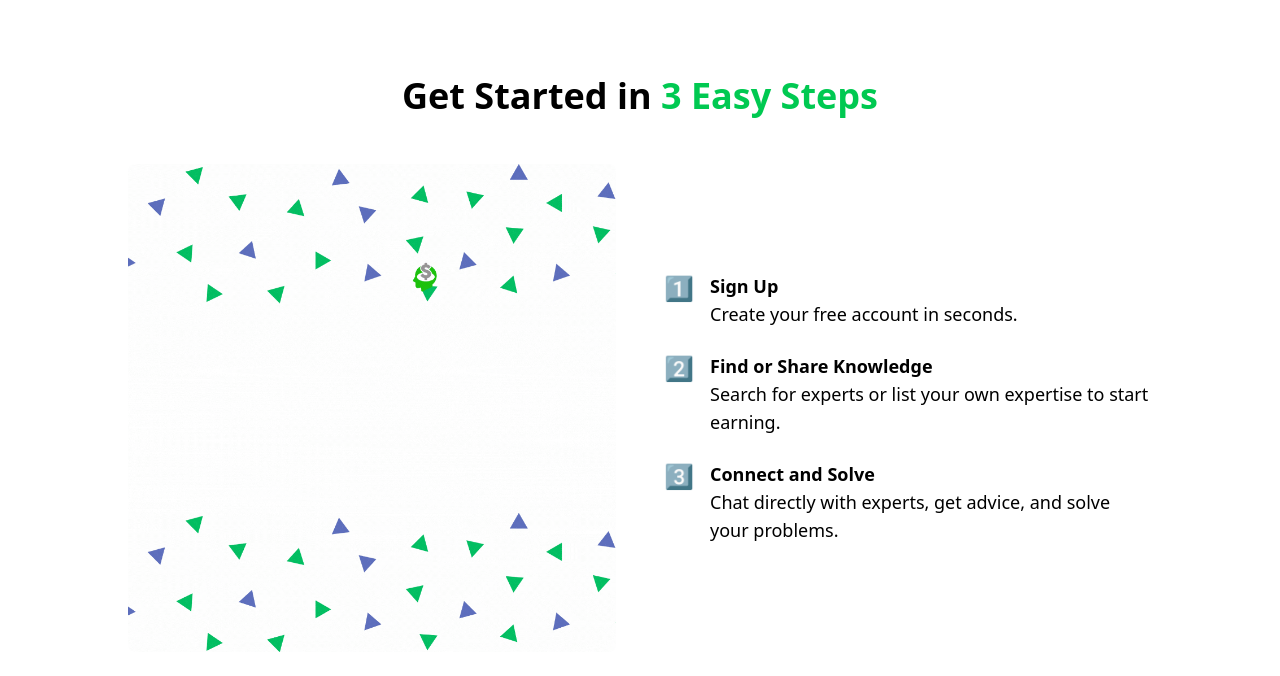
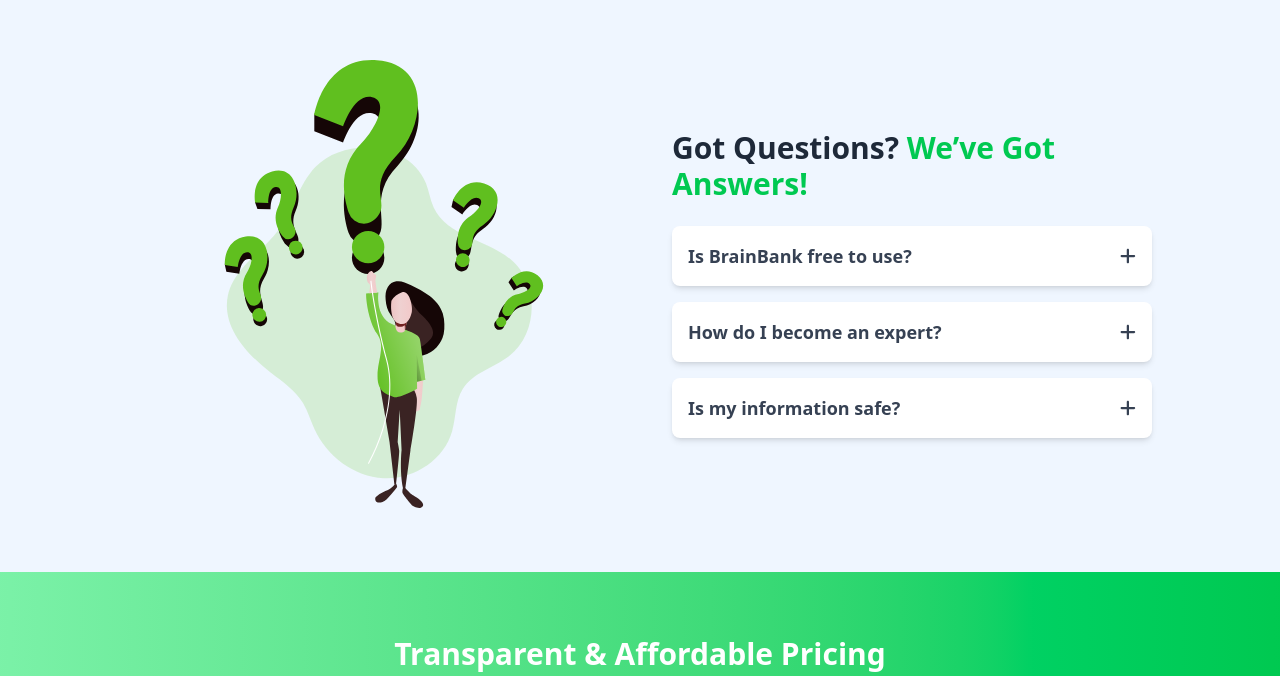
Before and after one commit to anisulislam10/brain-bank-landing, a React (Vite) app: page / in a window 1280 px wide. Shown: the part 1764-2440 px from the top of the page. Built offline with nearby package versions, Linux system fonts and the light colour scheme.

Commit message:
added seo

```diff
--- a/package.json
+++ b/package.json
@@ -23,6 +23,7 @@
     "i18n-iso-countries": "^7.13.0",
     "react": "^18.3.1",
     "react-dom": "^18.3.1",
+    "react-helmet-async": "^2.0.5",
     "react-icons": "^5.4.0",
     "react-router": "^7.1.5",
     "react-router-dom": "^7.1.5"
--- a/src/App.jsx
+++ b/src/App.jsx
@@ -1,21 +1,15 @@
-import { useState } from 'react'
-import reactLogo from './assets/react.svg'
-import viteLogo from '/vite.svg'
-import './App.css'
-import React from 'react'
-import Home from './page/Home'
+import { HelmetProvider } from "react-helmet-async";
+import React from "react";
+import './App.css';
+import Home from './page/Home';
 import 'animate.css';
 
-
 function App() {
-
   return (
-    <>
-
-      <Home/>
-
-    </>
-  )
+    <HelmetProvider>
+      <Home />
+    </HelmetProvider>
+  );
 }
 
-export default App
+export default App;
--- a/src/components/Header/Page.jsx
+++ b/src/components/Header/Page.jsx
@@ -1,38 +1,52 @@
-import React, { useEffect, useRef } from 'react';
+import React, { useEffect, useRef } from "react";
+import { Helmet } from "react-helmet-async";  // Import Helmet
 import logo_off from './../../assets/logo/logo.webp';
 import img1 from './../../assets/header/h1.webp';
 import screenn from './../../assets/header/screenn.png';
-// import app from './../../assets/header/app.webp'
-import InvestorSection from '../Investor';
-import FAQSection from '../FAQSection';
-import KeyFeaturesSection from '../KeyFeaturesSection';
-import PricingSection from '../Pricing';
-import ProblemSolutionSection from '../OurSolution';
-import TeamSection from '../Team';
+import app from './../../assets/header/bgif.gif';
+import InvestorSection from "../Investor";
+import FAQSection from "../FAQSection";
+import KeyFeaturesSection from "../KeyFeaturesSection";
+import PricingSection from "../Pricing";
+import ProblemSolutionSection from "../OurSolution";
+import TeamSection from "../Team";
+import Footer from "../Footer";
 import { Link } from "react-router-dom";
-import app from './../../assets/header/bgif.gif'
-
-import AOS from 'aos';
-import 'aos/dist/aos.css';
-import Footer from '../Footer';
-import AppDownloadCard from '../AppDownloadCard/AppDownloadCard';
+import AOS from "aos";
+import "aos/dist/aos.css";
 
 const Page = () => {
-
   const featuresRef = useRef(null);
 
-  // Scroll to the features section
-  const handleScroll = () => {
-    featuresRef.current?.scrollIntoView({ behavior: 'smooth' });
-  };
-
-   useEffect(() => {
+  useEffect(() => {
     AOS.init({ duration: 1000 });
   }, []);
 
   return (
-    <div >
-      {/* Headline (Above the Fold) */}
+    <div>
+      {/* SEO Metadata */}
+      <Helmet>
+        <title>BrainBank - Real People, Real Advice</title>
+        <meta
+          name="description"
+          content="BrainBank connects you with everyday experts for real advice on immigration, career guidance, event planning, and more. Get affordable, practical solutions instantly!"
+        />
+        <meta
+          name="keywords"
+          content="BrainBank, expert advice, career guidance, immigration help, affordable consultation, online experts, real people advice"
+        />
+        <meta name="author" content="BrainBank Team" />
+        <meta property="og:title" content="BrainBank - Real People, Real Advice" />
+        <meta
+          property="og:description"
+          content="Access expert guidance anytime, anywhere. Connect with real people for practical advice on career, immigration, and more."
+        />
+        <meta property="og:image" content={logo_off} />
+        <meta property="og:url" content="https://sharplogicians.com/" />
+        <meta name="twitter:card" content="summary_large_image" />
+      </Helmet>
+
+      {/* Page Content */}
       <section className="relative bg-gradient-to-r from-green-500 to-green-600 text-white min-h-screen flex flex-col md:flex-row items-center justify-center text-center md:text-left px-4 sm:px-8 md:px-12 lg:px-16">
         <img
           src={logo_off}
@@ -43,13 +57,11 @@
         {/* Flex Container for Text and Images */}
         <section className="flex flex-col items-center px-4 sm:px-8 lg:px-16">
           <div className="flex flex-col md:flex-row items-center justify-between w-full max-w-6xl mx-auto mb-8 sm:mb-12 md:mb-16 gap-6 md:gap-12 lg:gap-16 text-center md:text-start">
-
-            {/* Text Section */}
             <div className="flex flex-col items-center sm:items-center md:items-start w-full sm:w-5/6 md:w-3/4 lg:w-1/2 px-4 sm:px-6 md:px-8 text-center sm:text-center md:text-start">
-              <h1 className="text-2xl sm:text-3xl md:text-4xl font-extrabold mb-4 sm:mb-6 md:mb-8 animate__animated animate__fadeIn mt-[100px] text-start">
+              <h1 className="text-2xl sm:text-3xl md:text-4xl font-extrabold mb-4 sm:mb-6 md:mb-8 mt-[100px] text-start">
                 Real People, Real Advice Anytime, Anywhere!
               </h1>
-              <p className="text-base sm:text-lg md:text-xl mb-6 sm:mb-8 animate__animated animate__fadeIn animate__delay-1s text-start">
+              <p className="text-base sm:text-lg md:text-xl mb-6 sm:mb-8 text-start">
                 Access affordable, practical advice from everyday experts. Whether it’s immigration tips, event planning, or career guidance, BrainBank connects you with the right people to solve your problems.
               </p>
             </div>
@@ -69,7 +81,7 @@
             </div>
           </div>
 
-          {/* Button Section */}
+          {/* Buttons */}
           <div className="flex flex-col sm:flex-row sm:flex-wrap gap-4 w-full justify-center mt-10">
             <button className="bg-green-700 text-white px-6 sm:px-8 lg:px-12 py-3 rounded-lg hover:bg-green-800 transition duration-300 transform hover:scale-105 w-full sm:w-auto text-sm sm:text-base lg:text-lg">
               <i className="fa fa-play text-2xl text-white"></i> Download Now for Free
@@ -81,77 +93,24 @@
 
             <button
               className="bg-orange-600 text-white px-6 sm:px-8 lg:px-2 py-3 rounded-lg hover:bg-orange-700 transition duration-300 transform hover:scale-105 w-full sm:w-auto text-sm sm:text-base lg:text-lg mb-2 "
-              onClick={handleScroll}
+              onClick={() => featuresRef.current?.scrollIntoView({ behavior: "smooth" })}
             >
-              <i className="fa fa-chevron-circle-down text-2xl text-white "></i> Learn more
+              <i className="fa fa-chevron-circle-down text-2xl text-white"></i> Learn more
             </button>
           </div>
         </section>
-
       </section>
 
-      {/* Key Features Section */}
+      {/* Other Sections */}
       <section ref={featuresRef} className="bg-gray-100 py-20 px-8">
         <KeyFeaturesSection />
-
       </section>
 
-      <section className="bg-white py-20 px-8">
-      <h2 className="text-3xl sm:text-4xl font-semibold text-center mb-12">
-        Get Started in <span className="text-green-500">3 Easy Steps</span>
-      </h2>
-
-      <div className="flex flex-col sm:flex-row items-center gap-12 max-w-screen-lg mx-auto">
-        {/* Left Side - Image */}
-        <div className="w-full sm:w-1/2">
-          <img
-            src={app}
-            alt="How It Works"
-            className="w-full rounded-lg "
-          />
-        </div>
-
-        {/* Right Side - Steps */}
-        <div className="w-full sm:w-1/2">
-          <ul className="space-y-6 text-lg">
-            <li className="flex items-start">
-              <span className="text-2xl mr-4">1️⃣</span>
-              <div>
-                <h3 className="font-semibold">Sign Up</h3>
-                <p>Create your free account in seconds.</p>
-              </div>
-            </li>
-            <li className="flex items-start">
-              <span className="text-2xl mr-4">2️⃣</span>
-              <div>
-                <h3 className="font-semibold">Find or Share Knowledge</h3>
-                <p>Search for experts or list your own expertise to start earning.</p>
-              </div>
-            </li>
-            <li className="flex items-start">
-              <span className="text-2xl mr-4">3️⃣</span>
-              <div>
-                <h3 className="font-semibold">Connect and Solve</h3>
-                <p>Chat directly with experts, get advice, and solve your problems.</p>
-              </div>
-            </li>
-          </ul>
-        </div>
-      </div>
-    </section>
       <FAQSection />
-      {/* <ProblemSolutionSection /> */}
       <PricingSection />
-
       <InvestorSection />
       <TeamSection />
-      {/* <AppDownloadCard/> */}
-
-<Footer/>
-
-
-
-
+      <Footer />
     </div>
   );
 };
```
Also changed, not shown: 1 other file (tests, documents, lock files or other folders).
